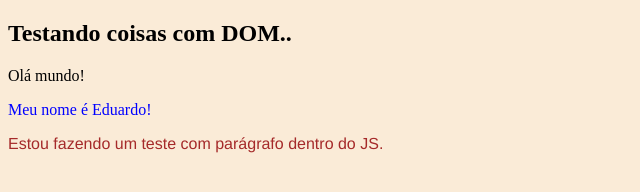
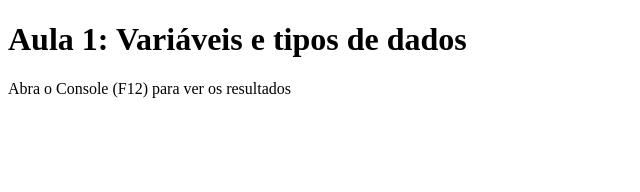
Before and after one commit to profedufbarreto/javascript, a plain HTML site: page index.html in a window 1280 px wide. Shown: the whole page, without its empty margins (0-640 px from the left). Drawn offline with Linux system fonts and the light colour scheme.

Commit message:
totalmente básico

```diff
--- a/index.html
+++ b/index.html
@@ -3,19 +3,21 @@
 <head>
   <meta charset="UTF-8">
   <meta name="viewport" content="width=device-width, initial-scale=1.0">
-  <link rel="stylesheet" href="index.css">
-  <title>DOM</title>
+  <title>Aula 1 - Js Básiso</title>
 
 </head>
 <body>
 
-  <h2>Testando coisas com DOM..</h2>
+  <h1>Aula 1: Variáveis e tipos de dados</h1>
+  <p>Abra o Console (F12) para ver os resultados</p>
 
-  <p id="demo"></p>
-  <p id="demo1"></p>
-  <p id="paragrafo"></p>
+  <script>
 
-<script src="index.js"></script>
+    console.log("JavaScript Funcionando!");
+
+  </script>
+
+
 
 </body>
 </html>
--- a/index.js
+++ b/index.js
@@ -1,4 +1,11 @@
+function dobrar(numero){
+    return numero * 2;
+}
 
-document.getElementById("demo").innerHTML = "Olá mundo!";
-document.getElementById("demo1").innerHTML = "Meu nome é Eduardo!";
-document.getElementById("paragrafo").innerHTML = "Estou fazendo um teste com parágrafo dentro do JS.";
+console.log(dobrar(4));
+
+let ehMaior(a, b){
+    console.log(a, b);
+}
+
+console.log(ehMaior(19, 4));
```
